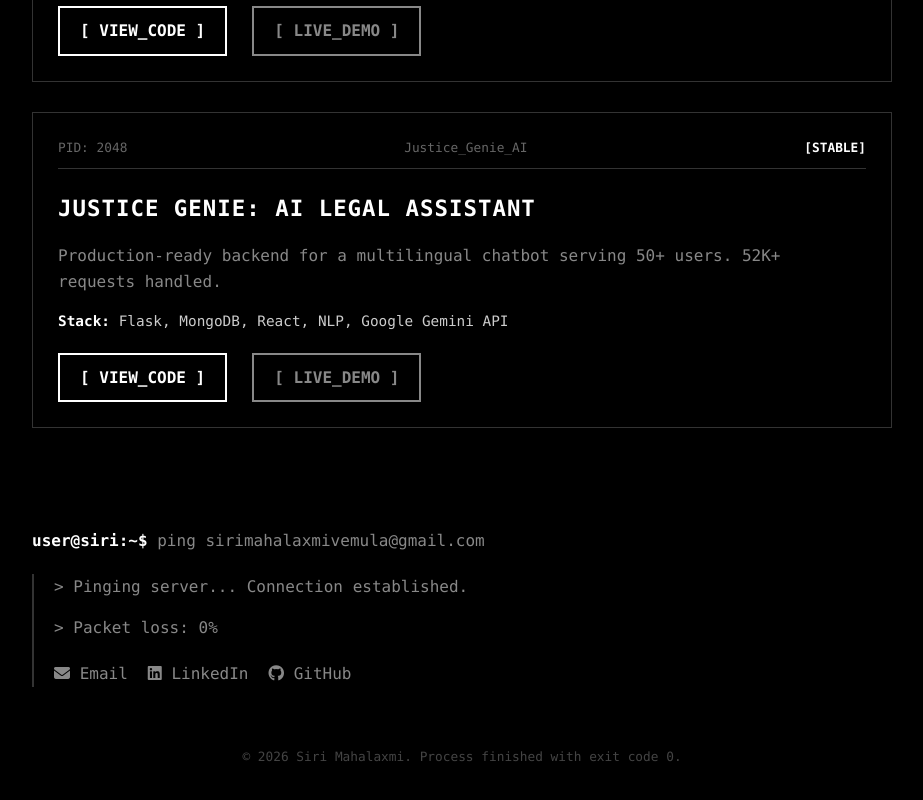
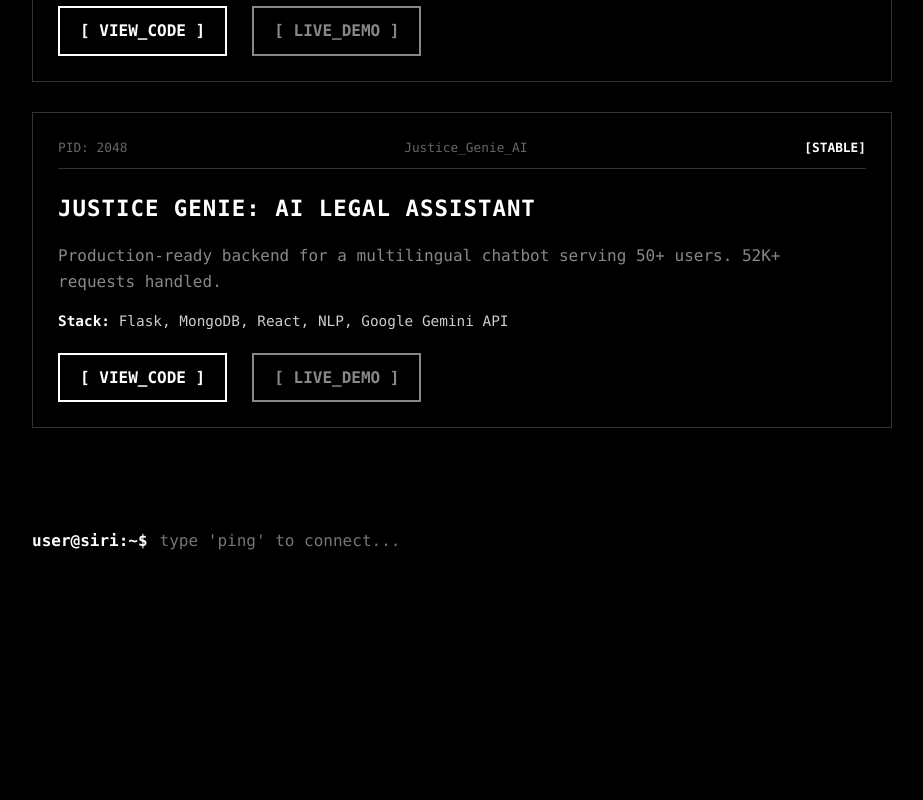
Before and after one commit to armycodes/Personal_Portfolio, a React (Vite) app in the folder portfolio/: page / in a window 1280 px wide. Shown: the part 3338-4138 px from the top of the page, without its empty margins (178-1101 px from the left). Built offline with nearby package versions, Linux system fonts and the light colour scheme.

Commit message:
Ping commad updated

```diff
--- a/portfolio/src/components/Contact.jsx
+++ b/portfolio/src/components/Contact.jsx
@@ -1,31 +1,139 @@
-import React from 'react';
+import React, { useRef, useState } from "react";
+import { gsap } from "gsap";
+import { useGSAP } from "@gsap/react";
 
 const Contact = () => {
+  const container = useRef();
+  const [inputValue, setInputValue] = useState("");
+  const [isExecuted, setIsExecuted] = useState(false);
+  const [outputLines, setOutputLines] = useState([]);
+
+  // Form Submit Logic for Desktop Enter & Mobile Go Button
+  const handleInputSubmit = (e) => {
+    e.preventDefault();
+    const cmd = inputValue.trim().toLowerCase();
+
+    // Command validation
+    if (cmd === "ping" || cmd === "ping contact") {
+      setIsExecuted(true);
+      // Keyboard close avvadaniki
+      if (document.activeElement) {
+        document.activeElement.blur();
+      }
+    } else if (cmd !== "") {
+      setOutputLines(prev => [...prev, `bash: ${cmd}: command not found`]);
+      setInputValue("");
+    }
+  };
+
+  useGSAP(() => {
+    if (isExecuted) {
+      const ctx = gsap.context(() => {
+        // Line-by-line reveal animation
+        gsap.set(".ping-line", { opacity: 0, x: -10 });
+
+        gsap.to(".ping-line", {
+          opacity: 1,
+          x: 0,
+          duration: 0.3,
+          stagger: 0.2 // Okko line madhya gap
+        });
+      }, container);
+      return () => ctx.revert();
+    }
+  }, [isExecuted]);
+
   return (
-    <section id="contact" className="reveal-section" style={{ marginTop: '100px', marginBottom: '50px' }}>
-      <p className="prompt"><span className="user">user@siri:~$</span> ping sirimahalaxmivemula@gmail.com</p>
+    <section id="contact" ref={container} style={{ marginTop: '100px', marginBottom: '80px', minHeight: '250px' }}>
 
-      {/* Border changed from Green to Dark Grey */}
-      <div style={{ paddingLeft: '20px', borderLeft: '2px solid #333' }}>
-        <p style={{ color: '#888' }}>{'>'} Pinging server... Connection established.</p>
-        <p style={{ color: '#888' }}>{'>'} Packet loss: 0%</p>
+      <div style={{ fontFamily: "'Consolas', monospace", fontSize: '1rem', marginBottom: '20px' }}>
 
-        <div style={{ marginTop: '20px', display: 'flex', gap: '20px', flexWrap: 'wrap' }}>
-          <a href="mailto:sirimahalaxmivemula@gmail.com" className="hover-link">
-            <i className="fas fa-envelope"></i> Email
-          </a>
-          <a href="https://linkedin.com" target="_blank" rel="noreferrer" className="hover-link">
-            <i className="fab fa-linkedin"></i> LinkedIn
-          </a>
-          <a href="https://github.com" target="_blank" rel="noreferrer" className="hover-link">
-            <i className="fab fa-github"></i> GitHub
+        {/* Error Logs */}
+        {outputLines.map((line, index) => (
+          <div key={index} style={{ marginBottom: '5px' }}>
+            <span className="user">user@siri:~$</span> <span style={{color: '#fff'}}>{line.split(':')[1]?.trim() || 'error'}</span>
+            <div style={{ color: '#ff5555' }}>{line}</div>
+          </div>
+        ))}
+
+        {/* Interactive Input Form */}
+        {!isExecuted ? (
+          <form onSubmit={handleInputSubmit} style={{ display: 'flex', alignItems: 'center', width: '100%' }}>
+            <span className="user" style={{ marginRight: '10px', whiteSpace: 'nowrap' }}>user@siri:~$</span>
+            <input
+              type="text"
+              value={inputValue}
+              onChange={(e) => setInputValue(e.target.value)}
+              autoCapitalize="none"
+              autoComplete="off"
+              autoCorrect="off"
+              enterKeyHint="go"
+              autoFocus={false}
+              placeholder="type 'ping' to connect..."
+              style={{
+                background: 'transparent',
+                border: 'none',
+                color: '#ffffff',
+                fontFamily: 'inherit',
+                fontSize: 'inherit',
+                outline: 'none',
+                flex: 1,
+                caretColor: '#fff',
+                width: '100%'
+              }}
+            />
+          </form>
+        ) : (
+          // Success State
+          <div>
+            <span className="user">user@siri:~$</span> <span style={{ color: '#fff' }}>{inputValue}</span>
+          </div>
+        )}
+      </div>
+
+      {/* OUTPUT DETAILS (Hidden until user types ping) */}
+      <div style={{ display: isExecuted ? 'block' : 'none', paddingLeft: '20px', borderLeft: '2px solid #333' }}>
+
+        <p className="ping-line" style={{ color: '#aaa', marginBottom: '20px' }}>
+          {'>'} Pinging siri.server... Connection established.
+        </p>
+
+        {/* Email */}
+        <div className="ping-line" style={{ marginBottom: '12px' }}>
+          <span style={{ color: '#888', display: 'inline-block', width: '100px' }}>Email:</span>
+          <a href="mailto:sirimahalaxmivemula@gmail.com" className="hover-link" style={{ color: '#fff', fontWeight: 'bold' }}>
+            sirimahalaxmivemula@gmail.com
           </a>
         </div>
+
+        {/* LinkedIn */}
+        <div className="ping-line" style={{ marginBottom: '12px' }}>
+          <span style={{ color: '#888', display: 'inline-block', width: '100px' }}>LinkedIn:</span>
+          <a href="https://linkedin.com/in/sirimahalaxmivemula" target="_blank" rel="noreferrer" className="hover-link" style={{ color: '#fff', textDecoration: 'underline', textDecorationColor: '#666' }}>
+            Vemula Siri Mahalaxmi
+          </a>
+        </div>
+
+        {/* GitHub */}
+        <div className="ping-line" style={{ marginBottom: '20px' }}>
+          <span style={{ color: '#888', display: 'inline-block', width: '100px' }}>GitHub:</span>
+          <a href="https://github.com/armycodes" target="_blank" rel="noreferrer" className="hover-link" style={{ color: '#fff', textDecoration: 'underline', textDecorationColor: '#666' }}>
+            armycodes
+          </a>
+        </div>
+
+        {/* Fake Ping Stats for terminal feel */}
+        <p className="ping-line" style={{ color: '#888', marginTop: '20px', fontSize: '0.9rem' }}>
+          Ping statistics:<br/>
+          &nbsp;&nbsp;&nbsp;&nbsp;Packets: Sent = 3, Received = 3, Lost = 0 (0% loss)
+        </p>
+
+        {/* Footer */}
+        <p className="ping-line" style={{ textAlign: 'center', marginTop: '60px', color: '#444', fontSize: '0.8rem' }}>
+          © {new Date().getFullYear()} Siri Mahalaxmi. Process finished with exit code 0.
+        </p>
+
       </div>
-
-      <p style={{ textAlign: 'center', marginTop: '60px', color: '#444', fontSize: '0.8rem' }}>
-        © {new Date().getFullYear()} Siri Mahalaxmi. Process finished with exit code 0.
-      </p>
     </section>
   );
 };
```
